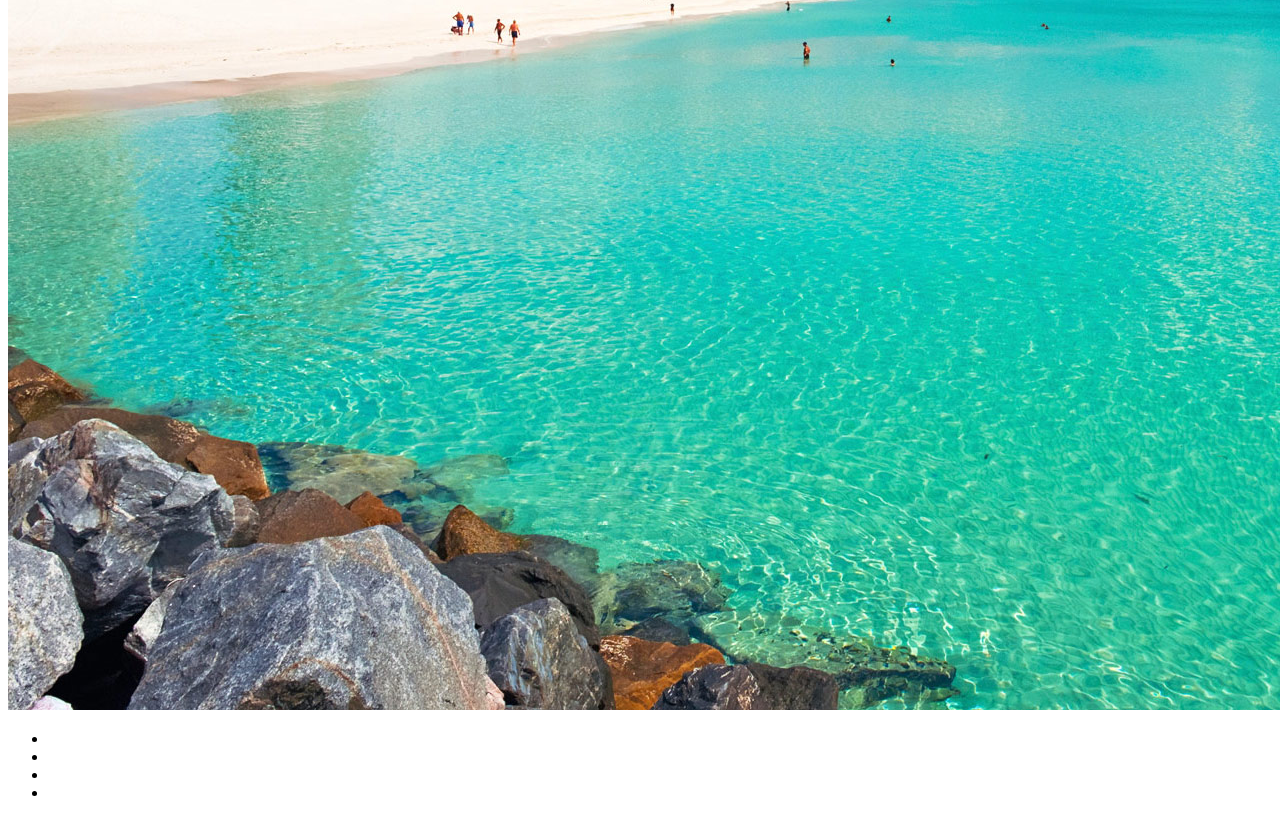
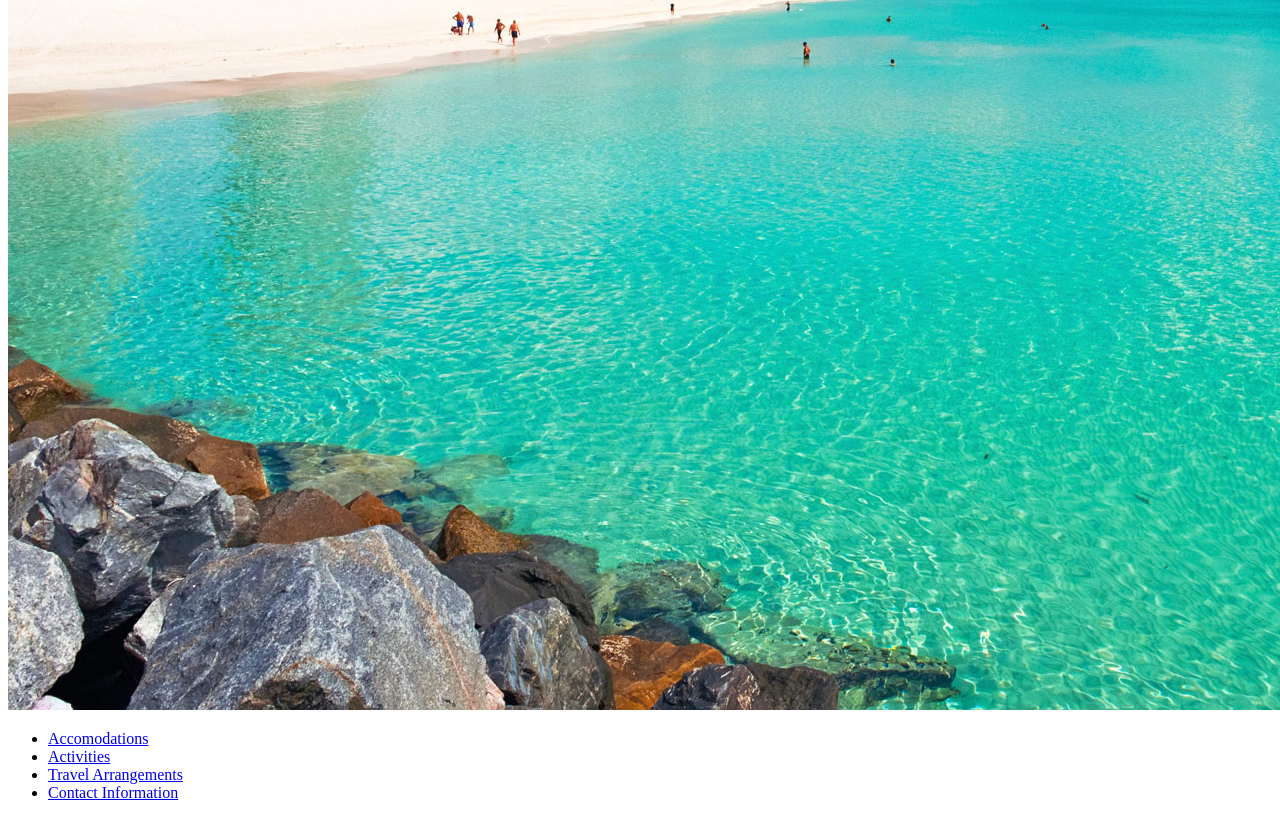
Before and after one commit to Ludlowm/resort, a plain HTML site: page index.html in a window 1280 px wide. Shown: the part 756-1574 px from the top of the page. Drawn offline with Linux system fonts and the light colour scheme.

Commit message:
add inital commit

```diff
--- a/index.html
+++ b/index.html
@@ -1,6 +1,7 @@
 <!DOCTYPE html>
 <html>
   <head>
+    <link rel="stylesheet" href="css/index-style.css" media="screen" title="no title" charset="utf-8">
     <meta charset="utf-8">
     <title>Luxury Miami Resort</title>
   </head>
@@ -10,10 +11,29 @@
     <img src="images/main-page.jpg" alt="Main Resort Photo" />
 
     <ul>
-      <li></li>
-      <li></li>
-      <li></li>
-      <li></li>
+      <li>
+        <a href="accommodations.html">
+          Accomodations
+        </a>
+      </li>
+
+      <li>
+        <a href="activities.html">
+          Activities
+        </a>
+      </li>
+
+      <li>
+        <a href="travel-arrangements.html">
+          Travel Arrangements
+        </a>
+      </li>
+
+      <li>
+        <a href="contact-information.html">
+          Contact Information
+        </a>
+      </li>
     </ul>
   </body>
 </html>
```
Also changed, not shown: accommodations.html (+11 -0 lines), activites.html (+11 -0 lines), contact-information.html (+11 -0 lines), travel-arrangements.html (+11 -0 lines), css/accomodations-style.css (added), css/activities-style.css (added), css/contact-style.css (added), css/index-style.css (added), css/travel-style.css (added).
